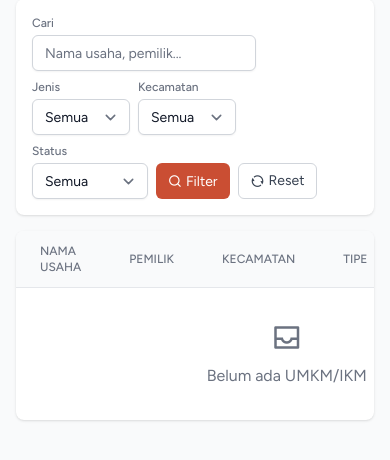
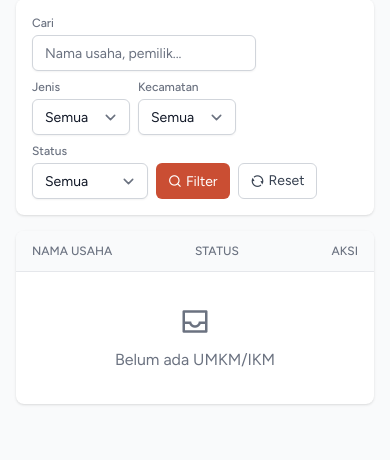
Before and after one commit to edipurwanto1988/pu-pr, a Laravel app: page /admin/umkm in a window 390 px wide. Shown: the part 155-615 px from the top of the page. Run offline with Laravel 12, Linux system fonts and the light colour scheme; a user stored in the database is signed in; data comes from the database, SQL or seed files in the repository; data that the repository does not hold is empty; style sheets or scripts are compiled from the project's sources; some libraries are stand-ins or nearby versions.

Commit message:
fix: make admin UMKM table responsive and show edit icon on mobile

```diff
--- a/resources/views/admin/umkm/index.blade.php
+++ b/resources/views/admin/umkm/index.blade.php
@@ -67,30 +67,30 @@
     </div>
 </form>
 
-<div class="bg-white rounded-lg shadow overflow-hidden">
+<div class="bg-white rounded-lg shadow overflow-x-auto">
     <table class="min-w-full divide-y divide-gray-200">
         <thead class="bg-gray-50">
             <tr>
-                <th class="px-6 py-3 text-left text-xs font-medium text-gray-500 uppercase">Nama Usaha</th>
-                <th class="px-6 py-3 text-left text-xs font-medium text-gray-500 uppercase">Pemilik</th>
-                <th class="px-6 py-3 text-left text-xs font-medium text-gray-500 uppercase">Kecamatan</th>
-                <th class="px-6 py-3 text-left text-xs font-medium text-gray-500 uppercase">Tipe</th>
-                <th class="px-6 py-3 text-left text-xs font-medium text-gray-500 uppercase">Status</th>
-                <th class="px-6 py-3 text-right text-xs font-medium text-gray-500 uppercase">Aksi</th>
+                <th class="px-4 sm:px-6 py-3 text-left text-xs font-medium text-gray-500 uppercase">Nama Usaha</th>
+                <th class="px-4 sm:px-6 py-3 text-left text-xs font-medium text-gray-500 uppercase hidden md:table-cell">Pemilik</th>
+                <th class="px-4 sm:px-6 py-3 text-left text-xs font-medium text-gray-500 uppercase hidden md:table-cell">Kecamatan</th>
+                <th class="px-4 sm:px-6 py-3 text-left text-xs font-medium text-gray-500 uppercase hidden sm:table-cell">Tipe</th>
+                <th class="px-4 sm:px-6 py-3 text-left text-xs font-medium text-gray-500 uppercase">Status</th>
+                <th class="px-4 sm:px-6 py-3 text-right text-xs font-medium text-gray-500 uppercase">Aksi</th>
             </tr>
         </thead>
         <tbody class="divide-y divide-gray-200">
             @forelse($umkm as $item)
                 <tr class="hover:bg-gray-50">
-                    <td class="px-6 py-4 font-medium text-gray-800">{{ $item->business_name }}</td>
-                    <td class="px-6 py-4 text-gray-500">{{ $item->user?->name ?? '-' }}</td>
-                    <td class="px-6 py-4 text-gray-500">{{ $item->kecamatan?->name ?? '-' }}</td>
-                    <td class="px-6 py-4">
+                    <td class="px-4 sm:px-6 py-4 font-medium text-gray-800">{{ $item->business_name }}</td>
+                    <td class="px-4 sm:px-6 py-4 text-gray-500 hidden md:table-cell">{{ $item->user?->name ?? '-' }}</td>
+                    <td class="px-4 sm:px-6 py-4 text-gray-500 hidden md:table-cell">{{ $item->kecamatan?->name ?? '-' }}</td>
+                    <td class="px-4 sm:px-6 py-4 hidden sm:table-cell">
                         <span class="inline-flex items-center px-2.5 py-0.5 rounded-full text-xs font-medium {{ $item->type === 'umkm' ? 'bg-blue-50 text-blue-700' : 'bg-purple-50 text-purple-700' }}">
                             {{ strtoupper($item->type) }}
                         </span>
                     </td>
-                    <td class="px-6 py-4">
+                    <td class="px-4 sm:px-6 py-4">
                         @if($item->status === 'pending')
                             <span class="inline-flex items-center px-2.5 py-0.5 rounded-full text-xs font-medium bg-amber-50 text-amber-700">Pending</span>
                         @elseif($item->status === 'approved')
@@ -99,9 +99,9 @@
                             <span class="inline-flex items-center px-2.5 py-0.5 rounded-full text-xs font-medium bg-red-50 text-red-700">Rejected</span>
                         @endif
                     </td>
-                    <td class="px-6 py-4 text-right whitespace-nowrap">
-                        <a href="{{ route('admin.umkm.show', $item) }}" class="text-blue-600 hover:text-blue-900 mr-3" title="Lihat"><i class="ri-eye-line"></i></a>
-                        <a href="{{ route('admin.umkm.edit', $item) }}" class="text-yellow-600 hover:text-yellow-900 mr-3" title="Edit"><i class="ri-edit-line"></i></a>
+                    <td class="px-4 sm:px-6 py-4 text-right whitespace-nowrap">
+                        <a href="{{ route('admin.umkm.show', $item) }}" class="inline-flex items-center justify-center p-1.5 text-blue-600 hover:text-blue-900 mr-1 sm:mr-3" title="Lihat"><i class="ri-eye-line text-lg"></i></a>
+                        <a href="{{ route('admin.umkm.edit', $item) }}" class="inline-flex items-center justify-center p-1.5 text-yellow-600 hover:text-yellow-900 mr-1 sm:mr-3" title="Edit"><i class="ri-edit-line text-lg"></i></a>
                         @if($item->status === 'pending' && auth()->user()->hasRole('super-admin'))
                             <form action="{{ route('admin.umkm.approve', $item) }}" method="POST" class="inline">
                                 @csrf
```
Also changed, not shown: 5 other files.
